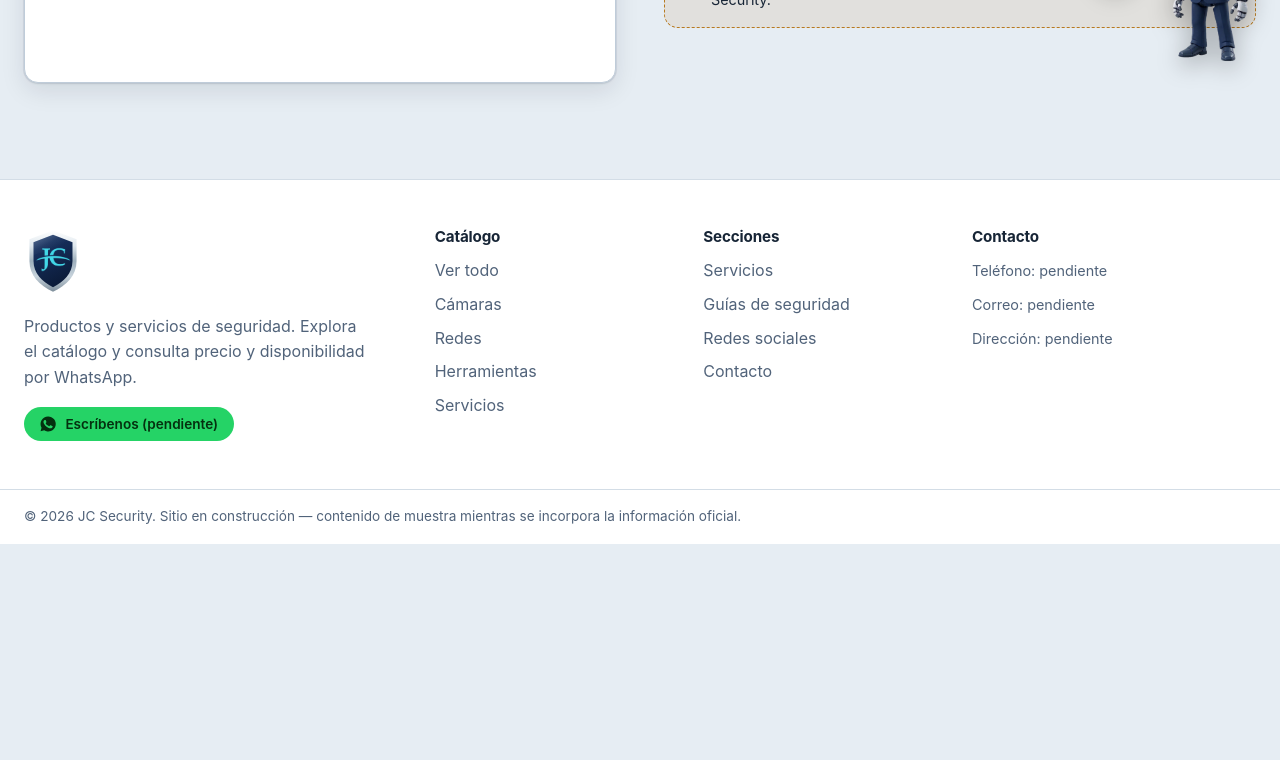
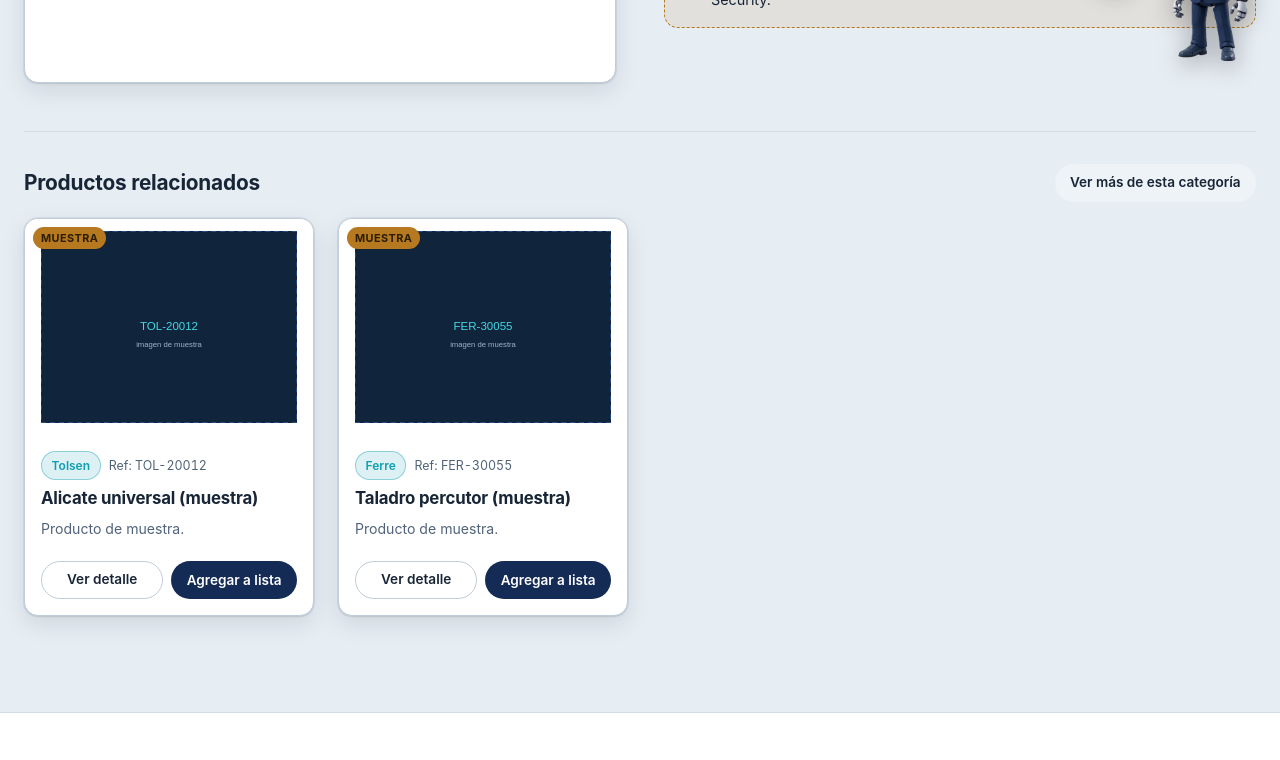
Before and after one commit to JC-Security27/JC_Security, a React (Vite) app in the folder frontend/: page /producto/p-1 in a window 1280 px wide. Shown: the part 720-1480 px from the top of the page. Before the commit the page ends 1264 px from the top, so only its background shows below. Built offline with nearby package versions, Linux system fonts and the light colour scheme.

Commit message:
Productos relacionados en el detalle y aviso a Claude dato 45024

```diff
--- a/frontend/src/pages/ProductPage.tsx
+++ b/frontend/src/pages/ProductPage.tsx
@@ -13,6 +13,7 @@ import {
 } from "@/lib/variants";
 import { BackButton } from "@/components/ui/BackButton";
 import { ProductImage } from "@/components/catalog/ProductImage";
+import { ProductGroupCard } from "@/components/catalog/ProductGroupCard";
 import {
   EmptyState,
   ErrorState,
@@ -51,6 +52,17 @@ export function ProductPage() {
         g.variants.some((v) => v.id === data.product!.id)
       ) ?? null
     );
+  }, [data]);
+
+  // Productos relacionados: otros de la misma categoría (sin el actual).
+  // Mostramos hasta 8 (2 filas de 4) para no alargar demasiado la página.
+  const RELATED_LIMIT = 8;
+  const related = useMemo(() => {
+    if (!data?.product) return [];
+    const currentId = data.product.id;
+    return groupByVariants(data.siblings)
+      .filter((g) => !g.variants.some((v) => v.id === currentId))
+      .slice(0, RELATED_LIMIT);
   }, [data]);
 
   if (status === "loading") {
@@ -245,6 +257,26 @@ export function ProductPage() {
           )}
         </div>
       </div>
+
+      {/* Productos relacionados (misma categoría) */}
+      {related.length > 0 && (
+        <section className="related-products">
+          <div className="related-head">
+            <h2>Productos relacionados</h2>
+            <Link
+              to={`/catalogo?categorias=${product.categorySlug}`}
+              className="btn btn-ghost btn-sm"
+            >
+              Ver más de esta categoría
+            </Link>
+          </div>
+          <div className="grid grid-cards catalog-grid">
+            {related.map((g) => (
+              <ProductGroupCard key={g.representative.id} group={g} />
+            ))}
+          </div>
+        </section>
+      )}
     </section>
   );
 }
--- a/frontend/src/styles/pages.css
+++ b/frontend/src/styles/pages.css
@@ -1674,3 +1674,22 @@
     max-height: none;
   }
 }
+
+/* ----- Productos relacionados (en el detalle) ----- */
+.related-products {
+  margin-top: var(--space-8);
+  padding-top: var(--space-6);
+  border-top: 1px solid var(--divider);
+}
+.related-head {
+  display: flex;
+  align-items: center;
+  justify-content: space-between;
+  gap: var(--space-3);
+  margin-bottom: var(--space-4);
+  flex-wrap: wrap;
+}
+.related-head h2 {
+  font-size: 1.3rem;
+  margin: 0;
+}
```
Also changed, not shown: 1 other file (tests, documents, lock files or other folders).
